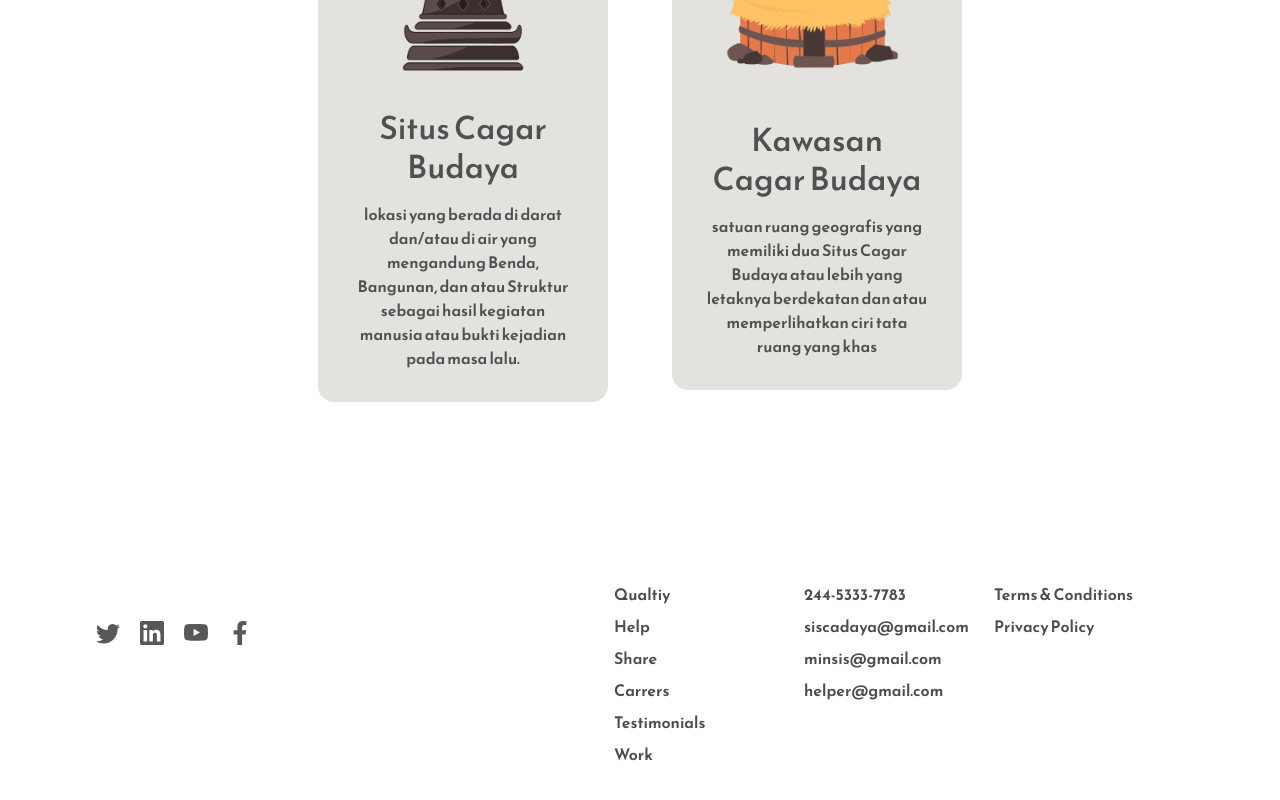
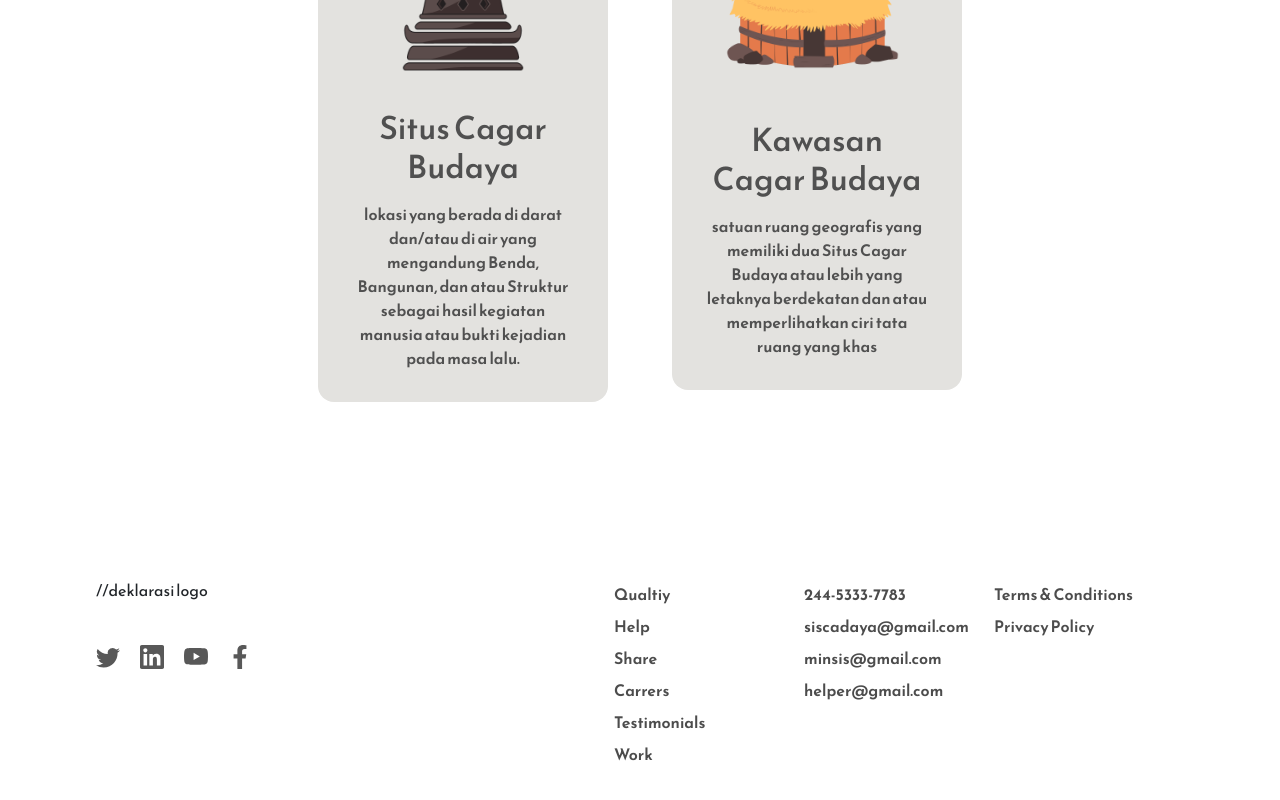
Before and after one commit to Kelompok-2-Final-Project-Vocasia/SISCADAYA, a React (Create React App) app: page /home in a window 1280 px wide. Shown: the part 3766-4566 px from the top of the page. Built offline with nearby package versions, Linux system fonts and the light colour scheme.

Commit message:
Update Footer.js

```diff
--- a/src/Components/Landing/Footer.js
+++ b/src/Components/Landing/Footer.js
@@ -1,17 +1,14 @@
 import React from "react";
-// import Logo from "../Assets/Logo.svg";
-import { BsTwitter } from "react-icons/bs";
-import { SiLinkedin } from "react-icons/si";
-import { BsYoutube } from "react-icons/bs";
-import { FaFacebookF } from "react-icons/fa";
+import { BsTwitter } from "react-icons/bs"; //logo twitter
+import { SiLinkedin } from "react-icons/si"; //logo linkedin
+import { BsYoutube } from "react-icons/bs"; //logo youtube
+import { FaFacebookF } from "react-icons/fa"; //logo facebook
 
 const Footer = () => {
   return (
     <div className="footer-wrapper">
       <div className="footer-section-one">
-        {/* <div className="footer-logo-container">
-          <img src={Logo} alt="" />
-        </div> */}
+    //deklarasi logo
         <div className="footer-icons">
           <BsTwitter />
           <SiLinkedin />
```
